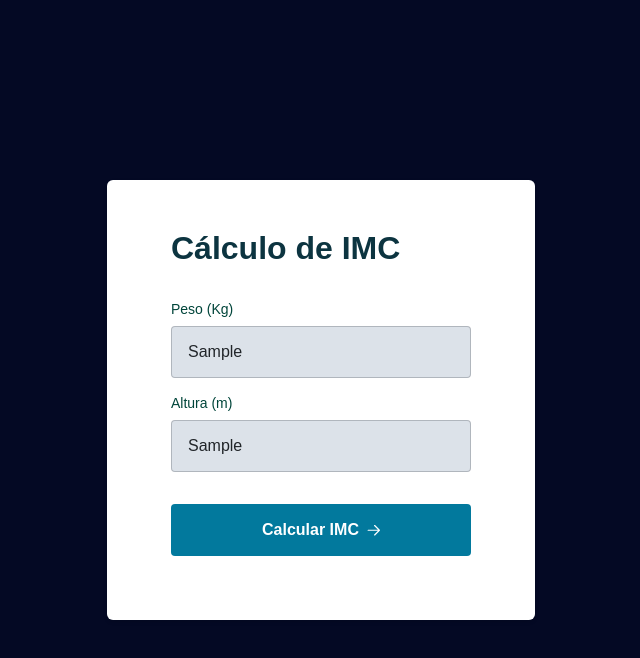
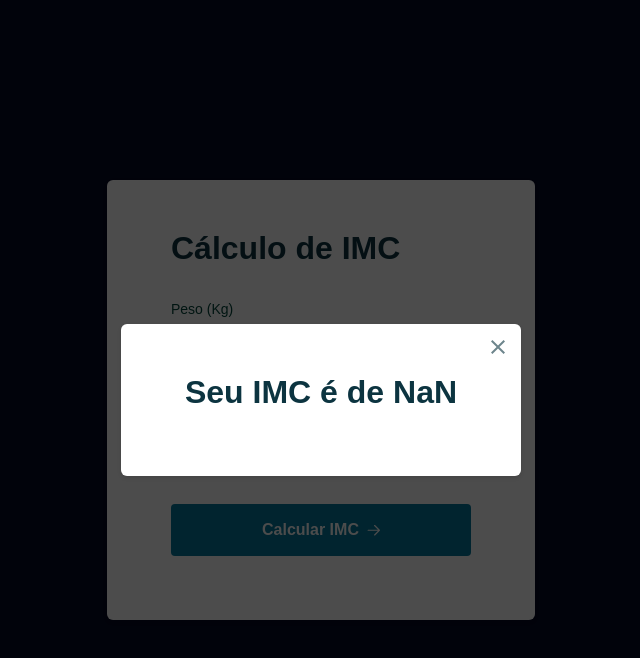
Before and after one commit to guiimeee/calculo-imc, a plain HTML site: page index.html in a window 1280 px wide. Both pictures are taken after typing "Sample", "Sample" into the empty fields and a click on the button "Calcular IMC". Shown: the whole page, without its empty margins (319-959 px from the left). Drawn offline with Linux system fonts and the light colour scheme.

Commit message:
estrutura modal

```diff
--- a/index.html
+++ b/index.html
@@ -36,7 +36,7 @@
         </div>
 
         <div class="input-wrapper">
-          <label for="height">Altura (m)</label>
+          <label for="height">Altura (cm)</label>
           <input
             id="height"
             type="text"
@@ -59,7 +59,7 @@
           <img src="./assets/close.svg" alt="close">
         </button>
 
-        Seu IMC é de 28
+        <span>Seu IMC é de 28</span>
       </h2>
     </div>
   </div>
--- a/script.js
+++ b/script.js
@@ -1,6 +1,20 @@
 const form = document.querySelector('form')
 const inputWeight = document.querySelector('#weight')
 const inputHeight = document.querySelector('#height')
+
+const Modal = {
+    wrapper: document.querySelector('.modal-wrapper'),
+    message: document.querySelector('.modal .title span'),
+    buttonClose: document.querySelector('.title button.close'),
+
+    open() {
+        Modal.wrapper.classList.add('open')
+    },
+
+    close() {
+        Modal.wrapper.classList.remove('open')
+    }
+}
 
 form.onsubmit = event => {
     event.preventDefault()
@@ -8,5 +22,16 @@ form.onsubmit = event => {
     const weight = inputWeight.value
     const height = inputHeight.value
 
-    console.log(weight, height)
+    const result = IMC(weight, height)
+    const message = `Seu IMC é de ${result}`
+
+    Modal.message.innerText = message
+    Modal.open()
 }
+
+Modal.buttonClose.onclick = () => Modal.close()
+
+
+function IMC(weight, height) {
+    return (weight / ((height / 100) ** 2)).toFixed(2)
+}
```
